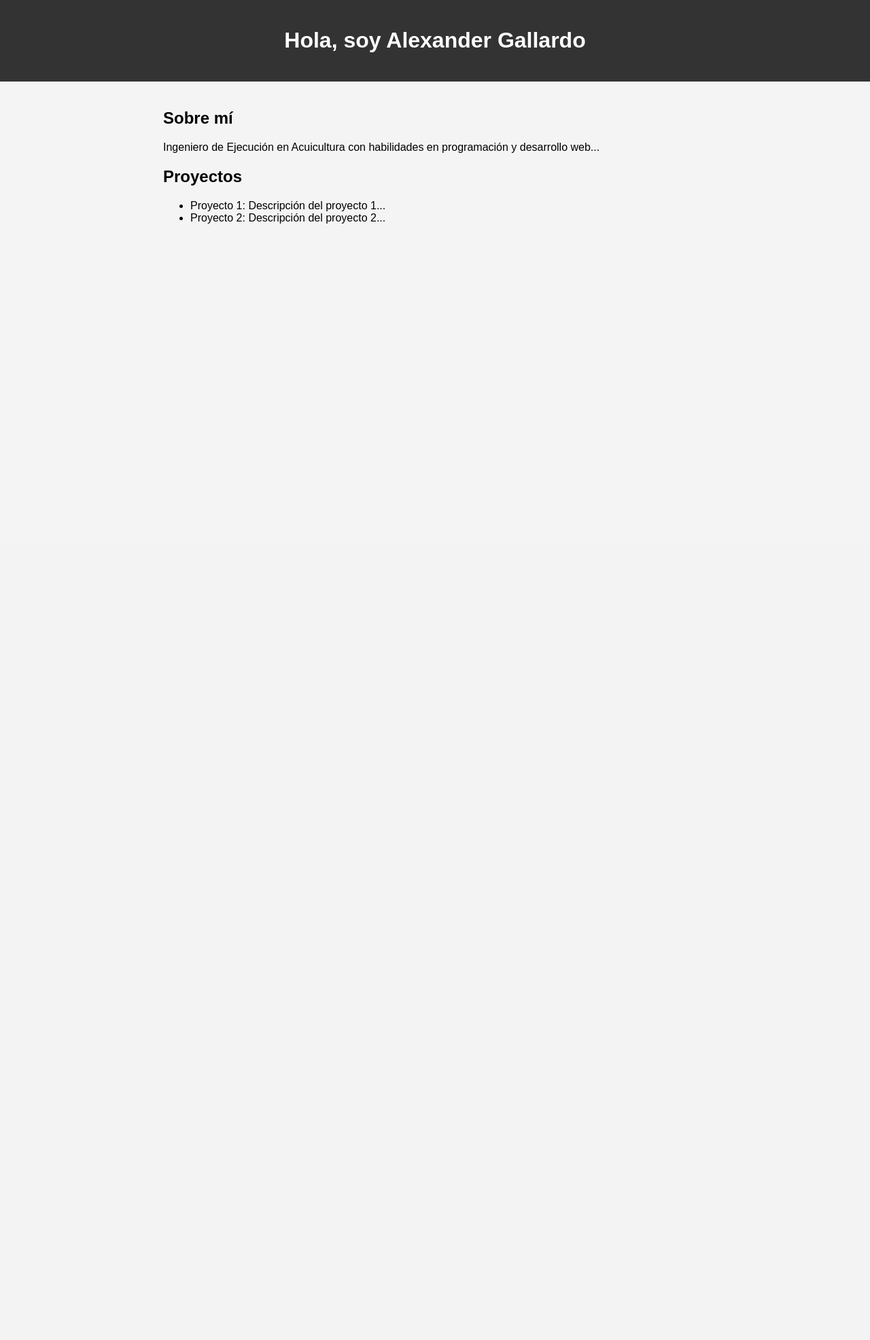
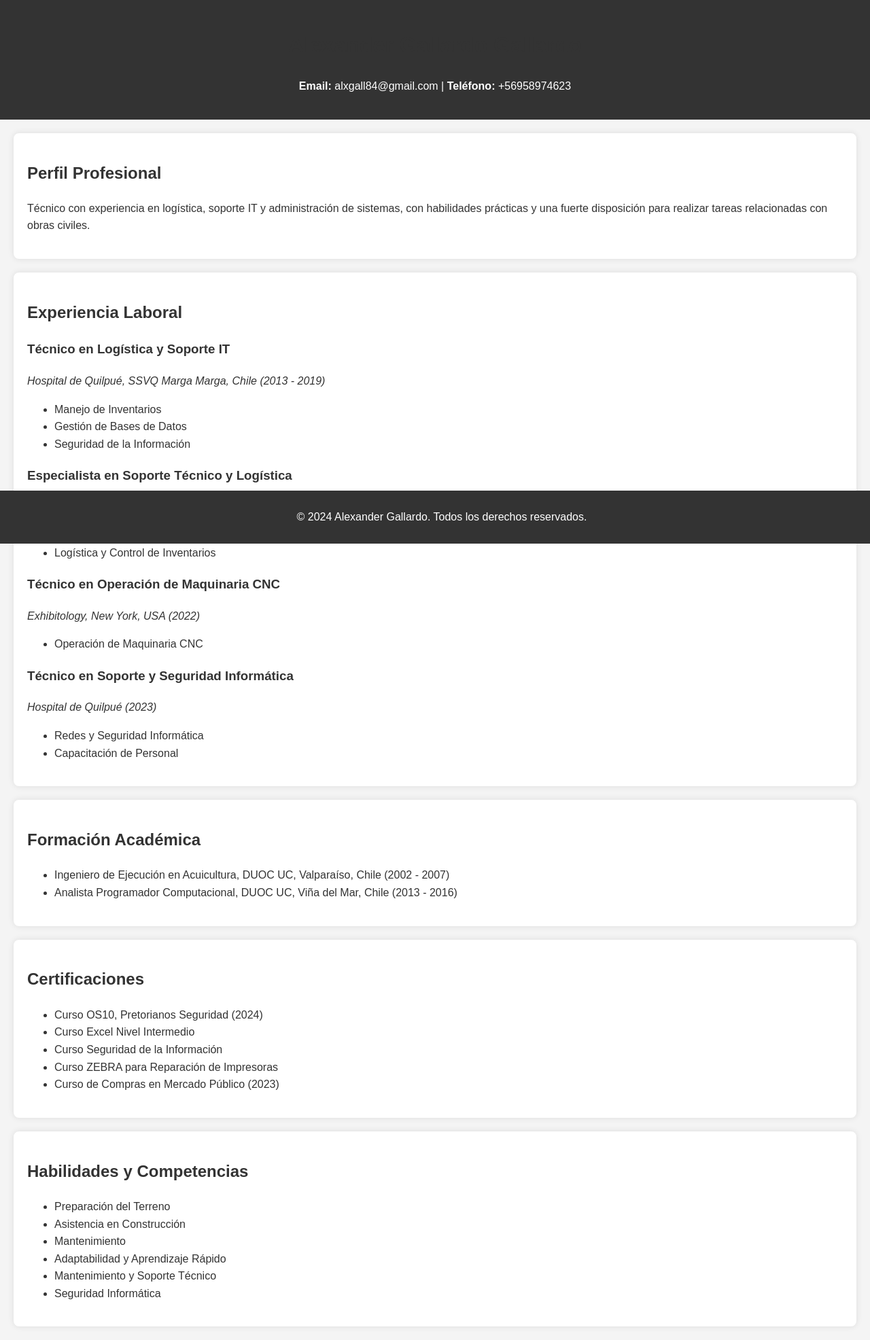
Before and after one commit to AlxUnd3r777/portafolio, a PHP site: page / in a window 1280 px wide. Shown: the whole page at 68% size. Before the commit the page ends 329 px from the top, so only its background shows below. Run offline with PHP 8.4, Linux system fonts and the light colour scheme.

Commit message:
Añadir portafolio inicial

```diff
--- a/index.php
+++ b/index.php
@@ -1,5 +1,5 @@
 <!DOCTYPE html>
-<html lang="en">
+<html lang="es">
 <head>
     <meta charset="UTF-8">
     <meta name="viewport" content="width=device-width, initial-scale=1.0">
@@ -8,16 +8,78 @@
 </head>
 <body>
     <header>
-        <h1>Hola, soy Alexander Gallardo</h1>
+        <h1>Alexander Gallardo Gallardo</h1>
+        <p><strong>Email:</strong> alxgall84@gmail.com | <strong>Teléfono:</strong> +56958974623</p>
     </header>
-    <section>
-        <h2>Sobre mí</h2>
-        <p>Ingeniero de Ejecución en Acuicultura con habilidades en programación y desarrollo web...</p>
-        <h2>Proyectos</h2>
+    <section id="perfil">
+        <h2>Perfil Profesional</h2>
+        <p>Técnico con experiencia en logística, soporte IT y administración de sistemas, con habilidades prácticas y una fuerte disposición para realizar tareas relacionadas con obras civiles.</p>
+    </section>
+    <section id="experiencia">
+        <h2>Experiencia Laboral</h2>
+        <div>
+            <h3>Técnico en Logística y Soporte IT</h3>
+            <p><em>Hospital de Quilpué, SSVQ Marga Marga, Chile (2013 - 2019)</em></p>
+            <ul>
+                <li>Manejo de Inventarios</li>
+                <li>Gestión de Bases de Datos</li>
+                <li>Seguridad de la Información</li>
+            </ul>
+        </div>
+        <div>
+            <h3>Especialista en Soporte Técnico y Logística</h3>
+            <p><em>Fabwood Cabinetry, New Jersey, USA (2021 - 2022)</em></p>
+            <ul>
+                <li>Soporte Técnico en Sistemas</li>
+                <li>Logística y Control de Inventarios</li>
+            </ul>
+        </div>
+        <div>
+            <h3>Técnico en Operación de Maquinaria CNC</h3>
+            <p><em>Exhibitology, New York, USA (2022)</em></p>
+            <ul>
+                <li>Operación de Maquinaria CNC</li>
+            </ul>
+        </div>
+        <div>
+            <h3>Técnico en Soporte y Seguridad Informática</h3>
+            <p><em>Hospital de Quilpué (2023)</em></p>
+            <ul>
+                <li>Redes y Seguridad Informática</li>
+                <li>Capacitación de Personal</li>
+            </ul>
+        </div>
+    </section>
+    <section id="formacion">
+        <h2>Formación Académica</h2>
         <ul>
-            <li>Proyecto 1: Descripción del proyecto 1...</li>
-            <li>Proyecto 2: Descripción del proyecto 2...</li>
+            <li>Ingeniero de Ejecución en Acuicultura, DUOC UC, Valparaíso, Chile (2002 - 2007)</li>
+            <li>Analista Programador Computacional, DUOC UC, Viña del Mar, Chile (2013 - 2016)</li>
         </ul>
     </section>
+    <section id="certificaciones">
+        <h2>Certificaciones</h2>
+        <ul>
+            <li>Curso OS10, Pretorianos Seguridad (2024)</li>
+            <li>Curso Excel Nivel Intermedio</li>
+            <li>Curso Seguridad de la Información</li>
+            <li>Curso ZEBRA para Reparación de Impresoras</li>
+            <li>Curso de Compras en Mercado Público (2023)</li>
+        </ul>
+    </section>
+    <section id="habilidades">
+        <h2>Habilidades y Competencias</h2>
+        <ul>
+            <li>Preparación del Terreno</li>
+            <li>Asistencia en Construcción</li>
+            <li>Mantenimiento</li>
+            <li>Adaptabilidad y Aprendizaje Rápido</li>
+            <li>Mantenimiento y Soporte Técnico</li>
+            <li>Seguridad Informática</li>
+        </ul>
+    </section>
+    <footer>
+        <p>&copy; 2024 Alexander Gallardo. Todos los derechos reservados.</p>
+    </footer>
 </body>
 </html>
--- a/styles.css
+++ b/styles.css
@@ -1,19 +1,37 @@
 body {
     font-family: Arial, sans-serif;
+    line-height: 1.6;
+    background-color: #f4f4f4;
+    color: #333;
     margin: 0;
     padding: 0;
-    background-color: #f4f4f4;
 }
 
 header {
     background-color: #333;
     color: #fff;
+    padding: 20px;
     text-align: center;
-    padding: 20px 0;
 }
 
 section {
+    margin: 20px;
     padding: 20px;
-    max-width: 800px;
-    margin: auto;
+    background-color: #fff;
+    border-radius: 8px;
+    box-shadow: 0 0 10px rgba(0, 0, 0, 0.1);
 }
+
+h1, h2, h3 {
+    color: #333;
+}
+
+footer {
+    text-align: center;
+    padding: 10px;
+    background-color: #333;
+    color: #fff;
+    position: fixed;
+    width: 100%;
+    bottom: 0;
+}
```
